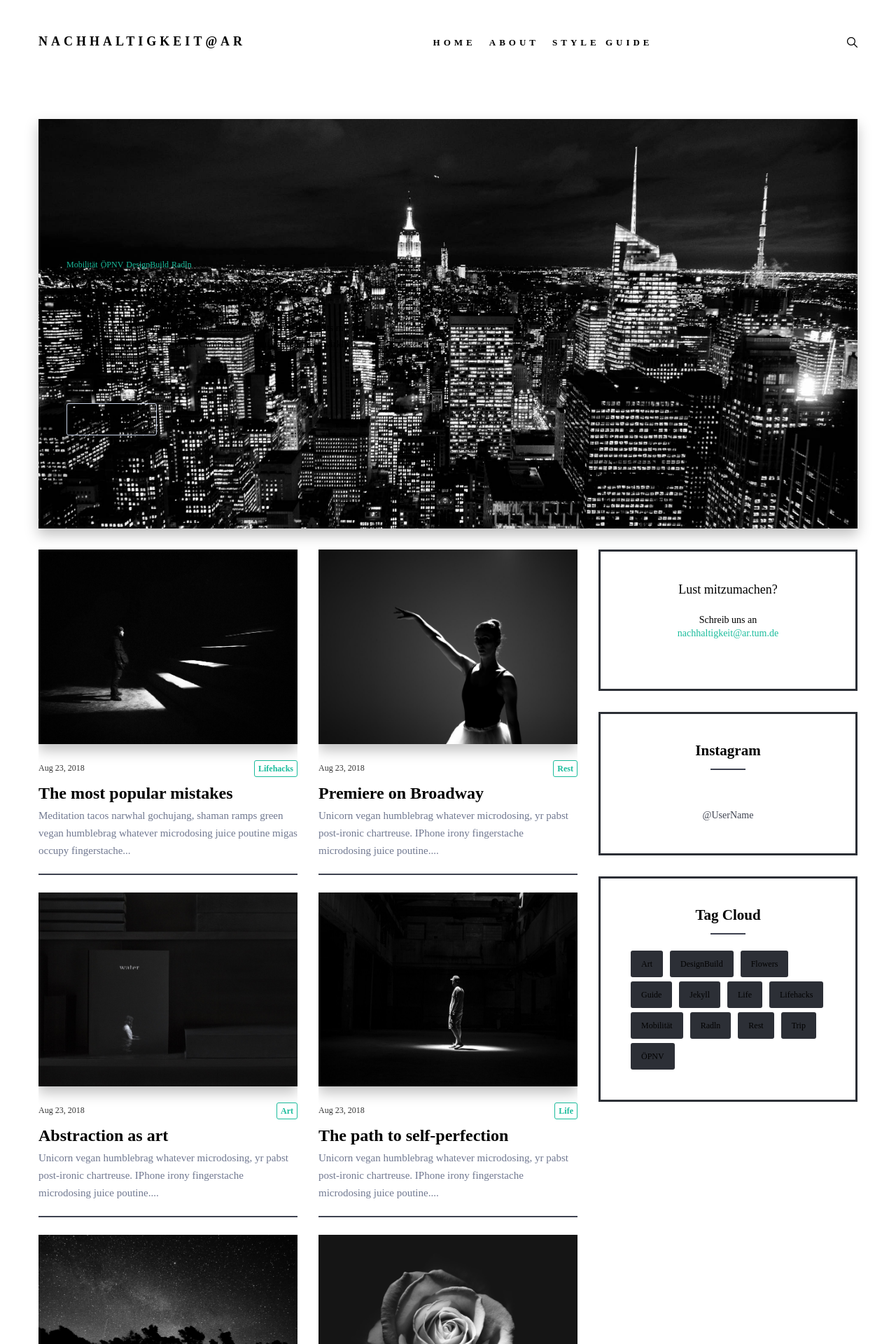
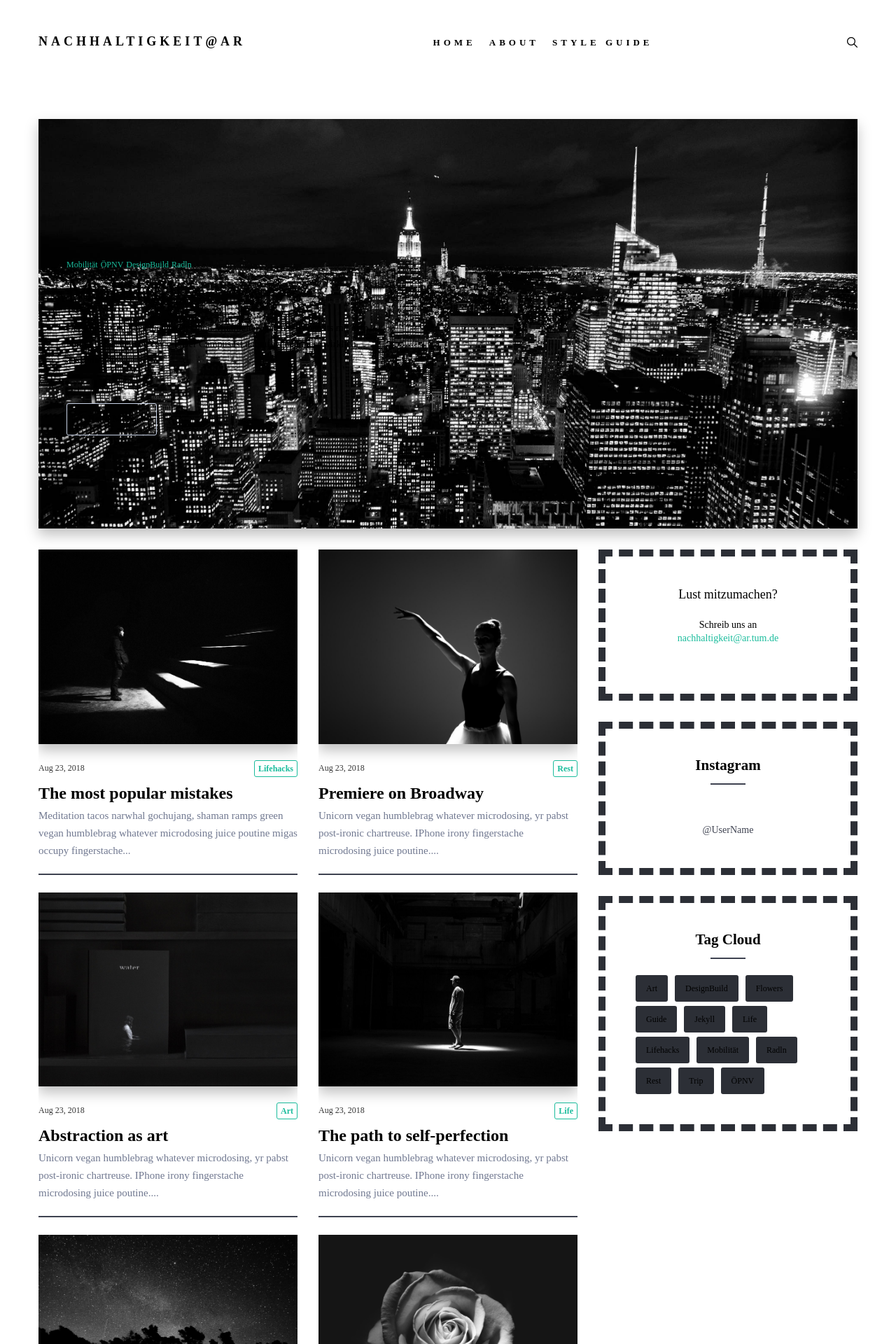
Before and after one commit to hingstarne/artumnachhaltigkeit, a Jekyll site: the page built from index.html, in a window 1280 px wide. Shown: the top 1920 px of the page at 70% size. Built offline with Jekyll 4.4.1, drawn with Linux system fonts in a browser that asks for light colours; nearby versions of some CDN libraries; some web fonts are replaced; the list of posts is cut into pages by our own code.

Commit message:
change border

```diff
--- a/_sass/3-modules/_sidebar.scss
+++ b/_sass/3-modules/_sidebar.scss
@@ -6,11 +6,7 @@
   padding: 40px 15px;
   margin-bottom: 30px;
   background: rgba($white, .95);
-  border: solid $blue-black;
-  .bordered {
-    padding: 20px;
-    border: 50px solid $blue-black;
-  }
+  border: 10px dashed $blue-black;
   .widget-title {
     position: relative;
     padding-bottom: 15px;
```
